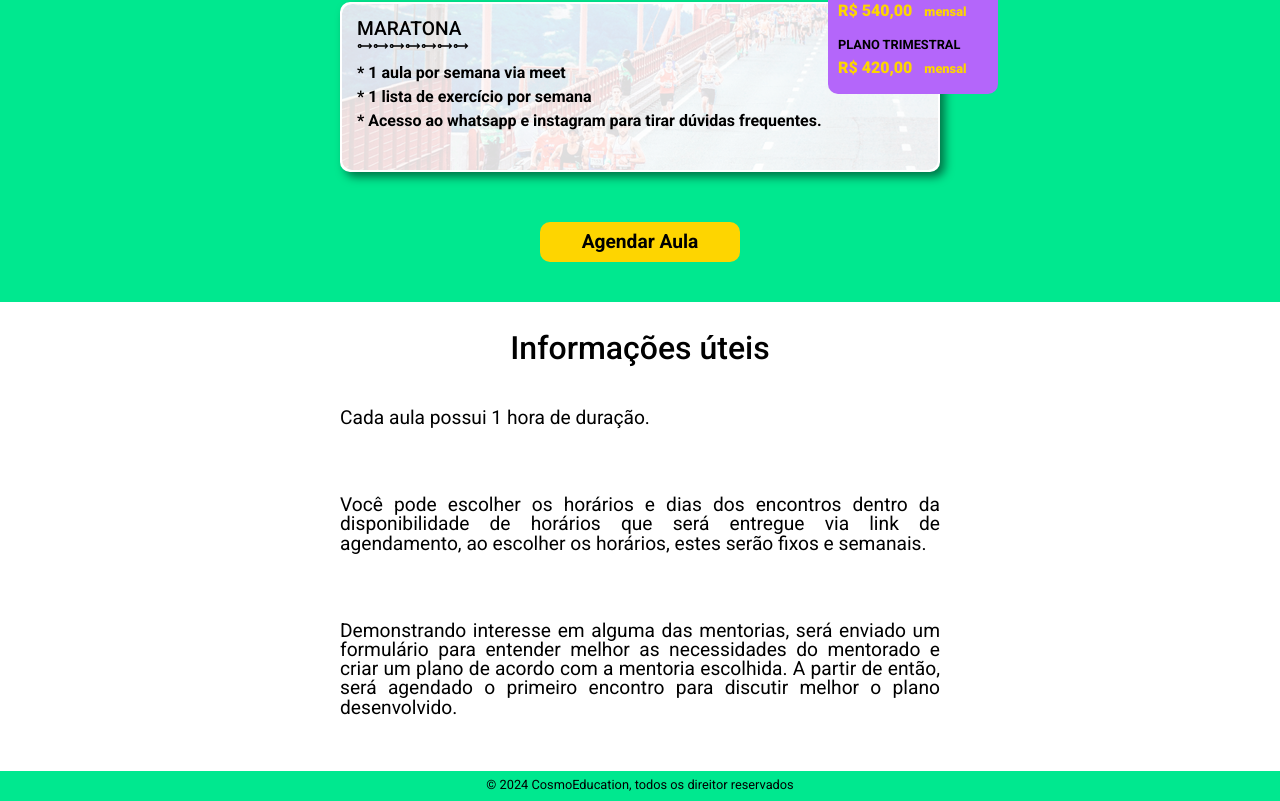
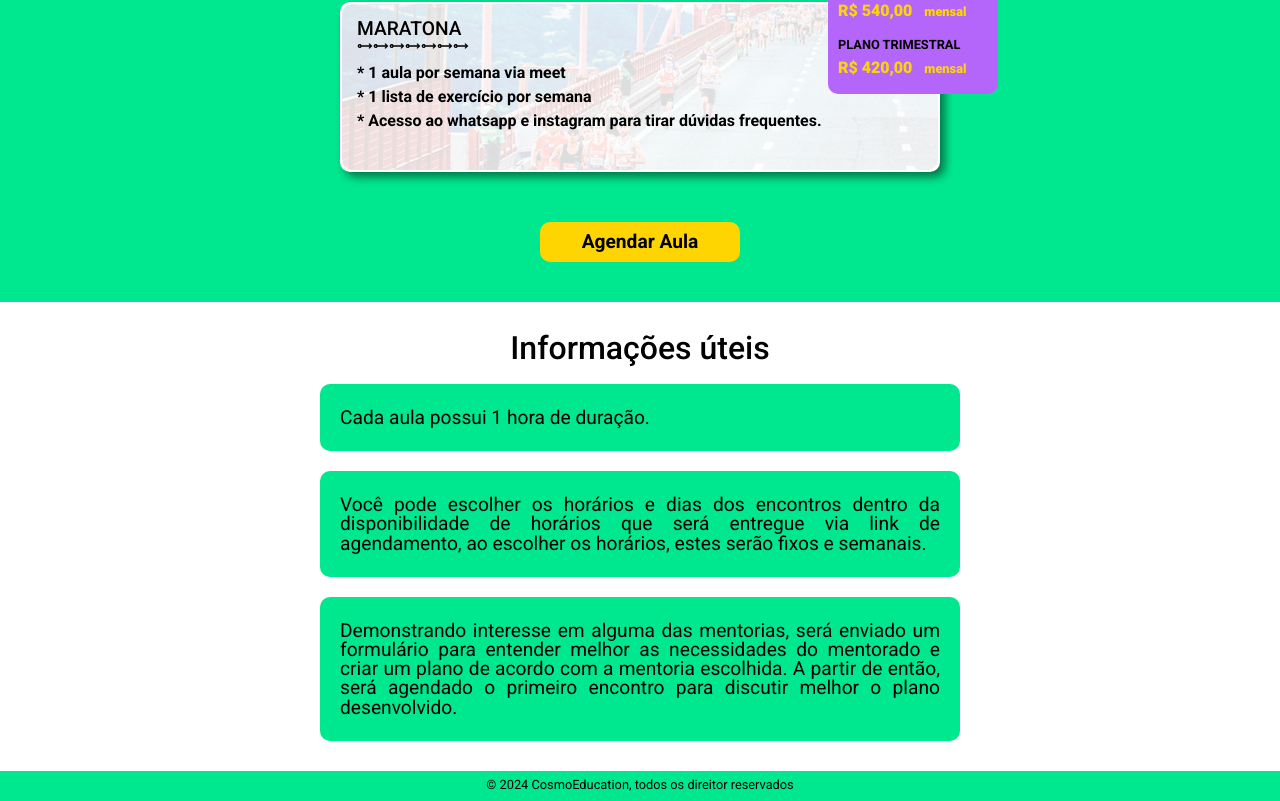
Before and after one commit to gleiMoura/cosmoEducationSite, a React (Vite) app: page / in a window 1280 px wide. Shown: the part 2360-3161 px from the top of the page. Built offline with nearby package versions, Linux system fonts and the light colour scheme; the HTML template or start-up script is replaced by a standard one.

Commit message:
💄 update css

```diff
--- a/src/pages/information.tsx
+++ b/src/pages/information.tsx
@@ -52,7 +52,7 @@ const Main = styled.main<{ mode: boolean }>`
 `;
 
 const Content = styled.div<{ mode: boolean }>`
-    width: 100%;
+    width: 90%;
     max-width: 600px;
     height: 100%;
     display: flex;
@@ -61,7 +61,7 @@ const Content = styled.div<{ mode: boolean }>`
     font-family: 'Roboto';
     margin: 10px 0;
     border-radius: 10px;
-    background-color: ${(props) => props.mode ? 'black' : theme.colors.background};
+    background-color: ${(props) => props.mode ? 'black' : theme.colors.green};
 
     p{
         font-size: 1.2rem;
```
